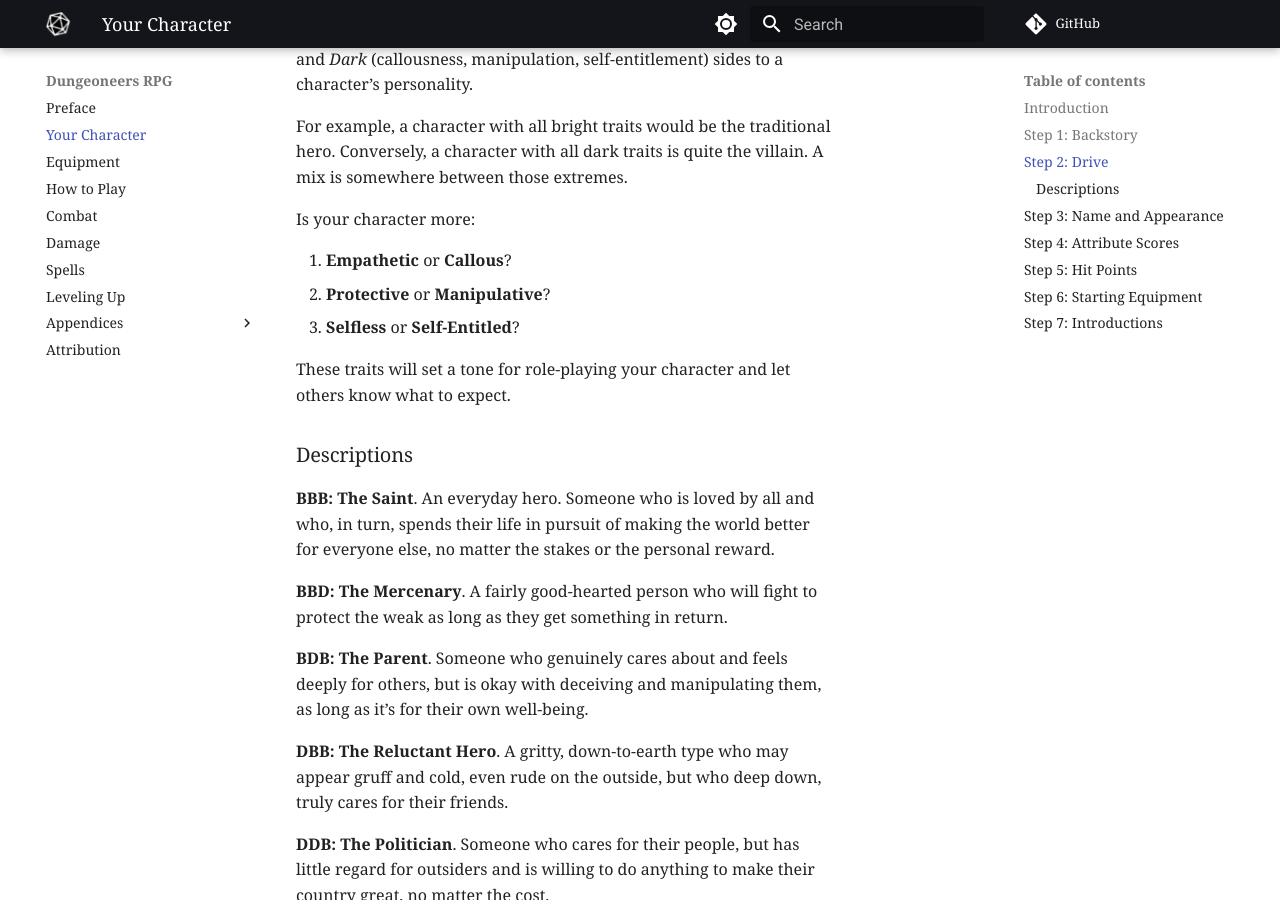
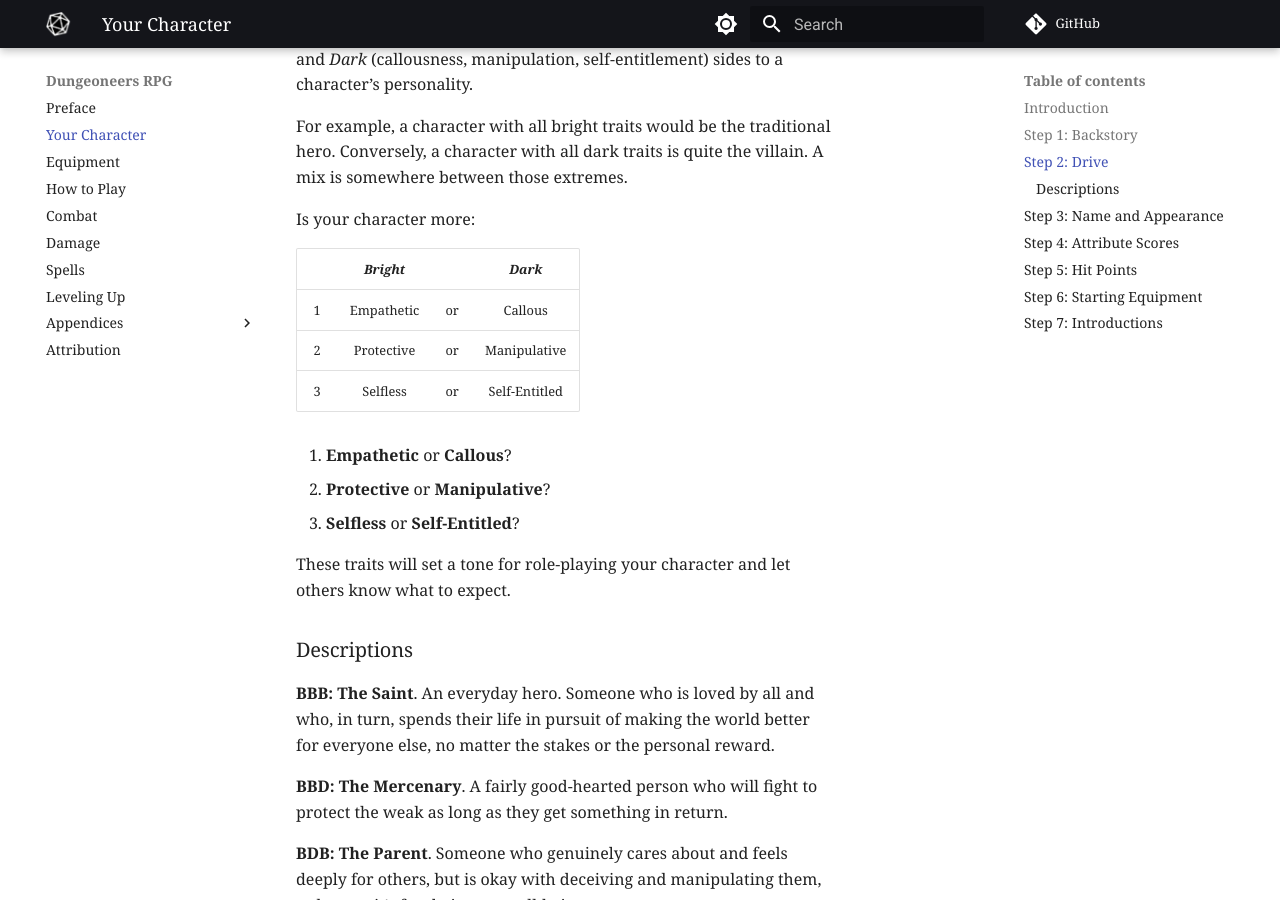
Before and after one commit to joemoose/dungeoneers.d20, an MkDocs documentation site: the page built from docs/character.md, in a window 1280 px wide and 900 px high, scrolled down 1396 px. Built offline with MkDocs 1.6.1 and Material for MkDocs 9.7.7, drawn with Linux system fonts in a browser that asks for light colours; comment, search, counter and statistics services are not loaded.

Commit message:
Update character.md

```diff
--- a/docs/character.md
+++ b/docs/character.md
@@ -36,6 +36,12 @@ These traits form triads of *Bright* (empathy, protection, selflessness) and *Da
 For example, a character with all bright traits would be the traditional hero. Conversely, a character with all dark traits is quite the villain. A mix is somewhere between those extremes.
 
 Is your character more:
+
+| | *Bright* | | *Dark* |
+| :-: | :-: | :-: | :-: |
+| 1 | Empathetic | or | Callous |
+| 2 | Protective | or | Manipulative |
+| 3 | Selfless | or | Self-Entitled |
 
 1. **Empathetic** or **Callous**?
 2. **Protective** or **Manipulative**?
```
